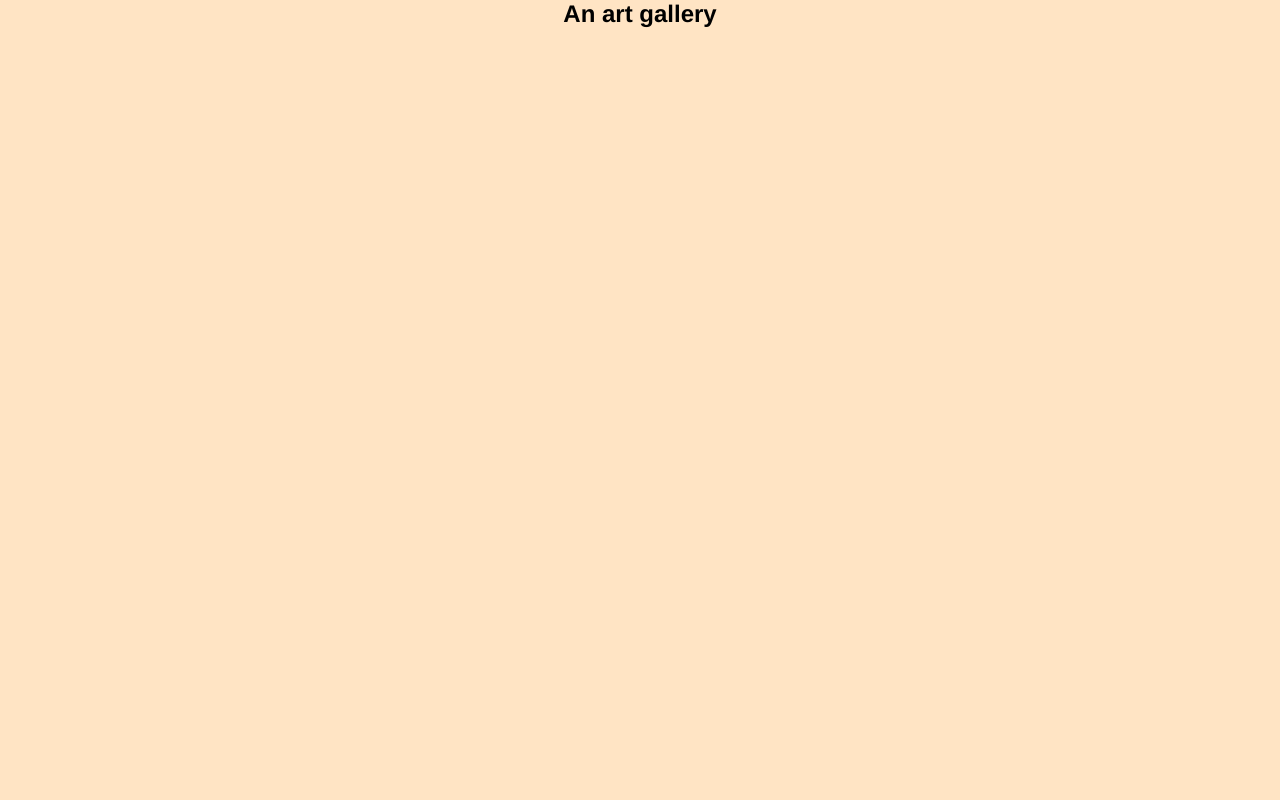
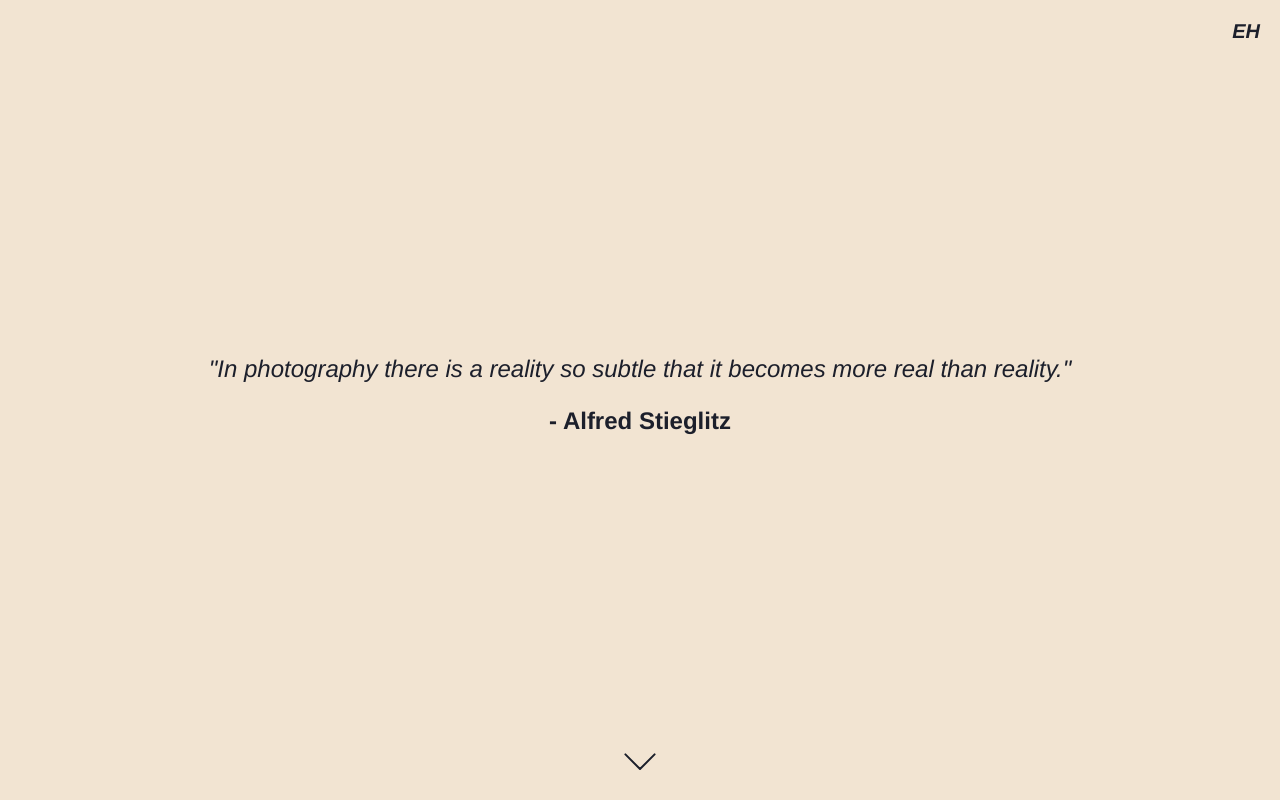
Before and after one commit to riquenandez/vue-application, a Vue app: page / in a window 1280 px wide. Built offline with nearby package versions, Linux system fonts and the light colour scheme; no server answers.

Commit message:
added styling

```diff
--- a/src/App.vue
+++ b/src/App.vue
@@ -34,6 +34,7 @@ html,
 body {
   margin: 0;
   overflow: auto;
+  background-color: black;
 }
 #app {
   font-family: Avenir, Helvetica, Arial, sans-serif;
@@ -41,6 +42,5 @@ body {
   -moz-osx-font-smoothing: grayscale;
   text-align: center;
   color: #fff;
-  background-color: black;
 }
 </style>
--- a/src/components/PostItem.vue
+++ b/src/components/PostItem.vue
@@ -15,6 +15,11 @@ export default {
 <style scoped>
 .postItem {
   width: auto;
+  padding: 20px;
+  height: auto;
+}
+p {
+  font-style: italic;
 }
 img {
   width: 100%;
--- a/src/components/WelcomePage.vue
+++ b/src/components/WelcomePage.vue
@@ -1,25 +1,68 @@
+
+
 <template>
-  <div>
-    <header class="welcomePage">
-      <h2>An art gallery</h2>
+  <div class="welcomePage">
+    <header class="title">
+      <p class="signature">EH</p>
     </header>
+    <section class="quote">
+      <p>"In photography there is a reality so subtle that it becomes more real than reality."</p>
+      <h1>- Alfred Stieglitz</h1>
+    </section>
+    <footer>
+      <object v-bind:data="arrowSvg" type="image/svg+xml" />
+    </footer>
   </div>
 </template>
 
 <script>
-export default { name: "WelcomePage" };
+export default {
+  name: "WelcomePage",
+  data() {
+    return {
+      arrowSvg: require("@/assets/scrollArrow.svg")
+    };
+  }
+};
 </script>
 
 <style scoped>
 .welcomePage {
   height: 100vh;
-  background-color: bisque;
+  background-color: rgb(242, 228, 210);
   display: flex;
   align-items: center;
+  justify-content: space-between;
   flex-direction: column;
+  color: #1c1f2b;
 }
+.title {
+  width: 100%;
+  color: #1c1f2b;
+  display: flex;
+  justify-content: flex-end;
+}
+.signature {
+  font-weight: bold;
+  font-size: 20px;
+}
+
 h2 {
   margin: 0;
-  color: black;
+}
+p {
+  font-weight: 500;
+  font-size: 24px;
+  font-style: italic;
+  padding-right: 20px;
+  padding-left: 20px;
+}
+footer {
+  display: flex;
+  flex-direction: column;
+  align-items: center;
+}
+object {
+  padding: 30px;
 }
 </style>
```
